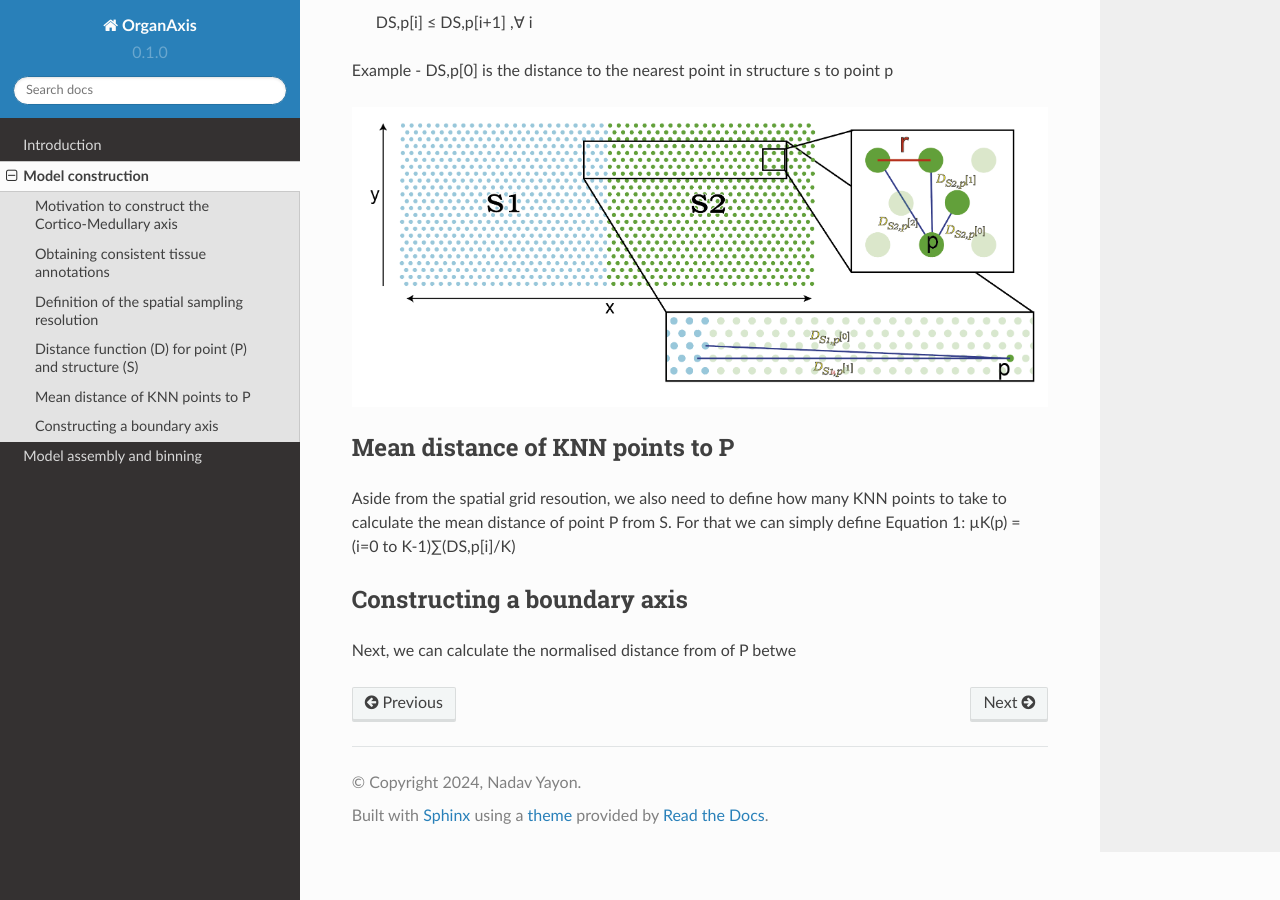
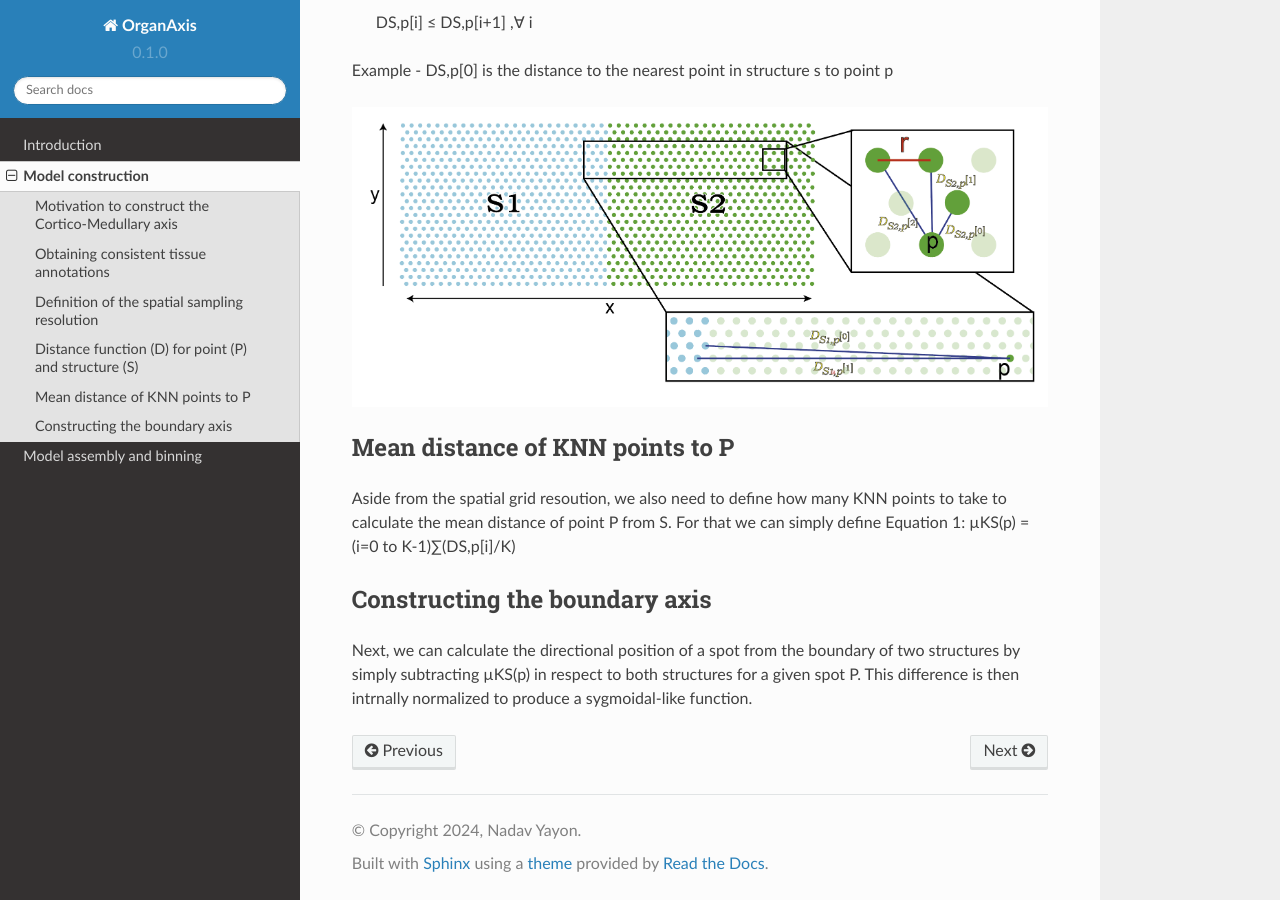
Before and after one commit to nadavyayon/organ_axis_tutorial, a Sphinx documentation site: the page built from docs/source/model.rst, in a window 1280 px wide and 900 px high, scrolled down 1486 px. Built offline with Sphinx 7.4.7 and the Read the Docs theme 2.0.0, drawn with Linux system fonts in a browser that asks for light colours.

Commit message:
Update model.rst

```diff
--- a/docs/source/model.rst
+++ b/docs/source/model.rst
@@ -42,8 +42,9 @@ Example - DS,p[0] is the distance to the nearest point in structure s to point p
 Mean distance of KNN points to P
 -------------
 Aside from the spatial grid resoution, we also need to define how many KNN points to take to calculate the mean distance of point P from S.
-For that we can simply define Equation 1:  µK(p) = (i=0 to K-1)∑(DS,p[i]/K)
+For that we can simply define Equation 1:  µKS(p) = (i=0 to K-1)∑(DS,p[i]/K)
 
-Constructing a boundary axis
+Constructing the boundary axis
 --------------
-Next, we can calculate the normalised distance from of P betwe
+Next, we can calculate the directional position of a spot from the boundary of two structures by simply subtracting µKS(p) in respect to both structures for a given spot P.
+This difference is then intrnally normalized to produce a sygmoidal-like function.
```
